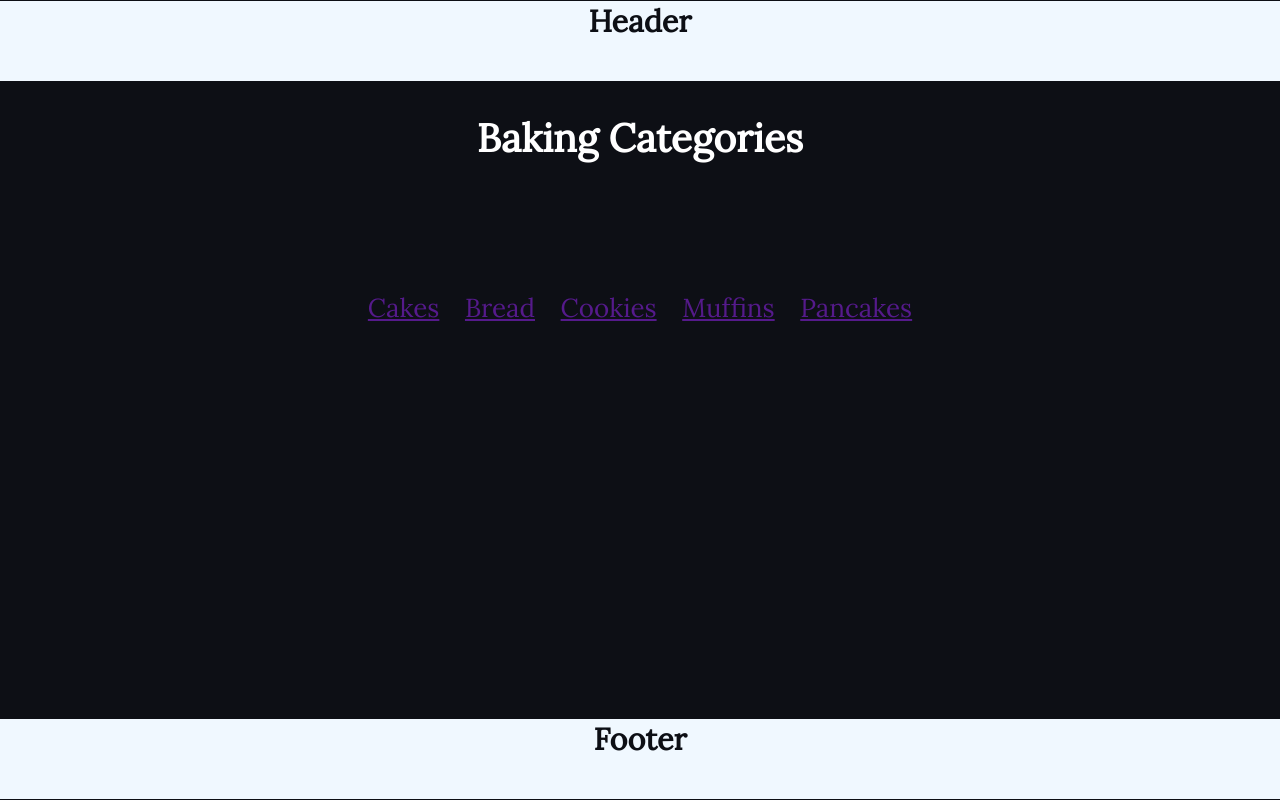
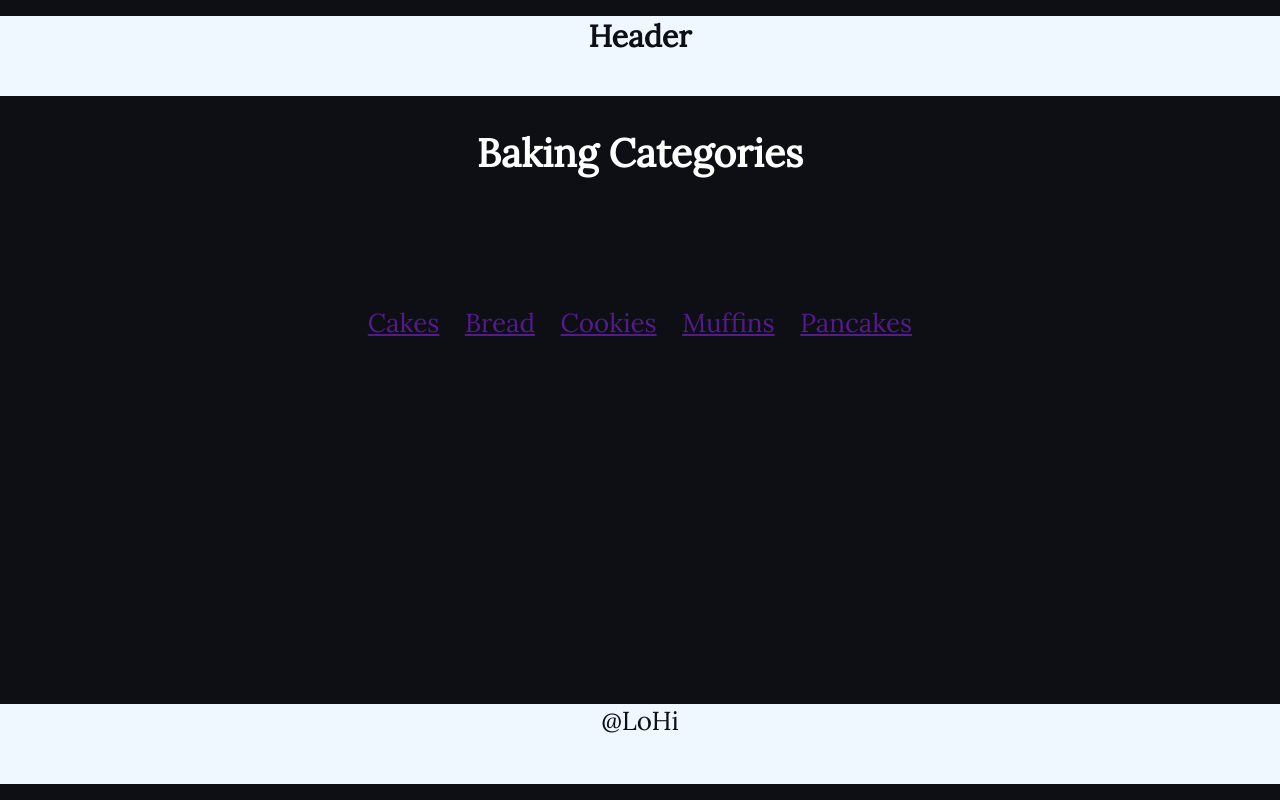
Before and after one commit to LoHi-Turing/lo-hi, a React (Create React App) app: page /#/all-categories in a window 1280 px wide. Built offline with nearby package versions, Linux system fonts and the light colour scheme; no server answers; a web font is replaced by a local one.

Commit message:
Change Footer style to be in the container

```diff
--- a/src/components/Footer/Footer.css
+++ b/src/components/Footer/Footer.css
@@ -1,6 +1,10 @@
 .footer {
   color: #0d0f15;
   height: 10vh;
-  width: 100vw;
   background-color: aliceblue;
+  text-align: center;
 }
+
+.app-name-footer {
+  margin: 0;
+}
--- a/src/components/Footer/Footer.js
+++ b/src/components/Footer/Footer.js
@@ -4,7 +4,7 @@ import './Footer.css';
 const Footer = () => {
   return (
     <section className='footer'>
-      <h1>Footer</h1>
+      <p className='app-name-footer'>@LoHi</p>
     </section>
   )
 }
```
